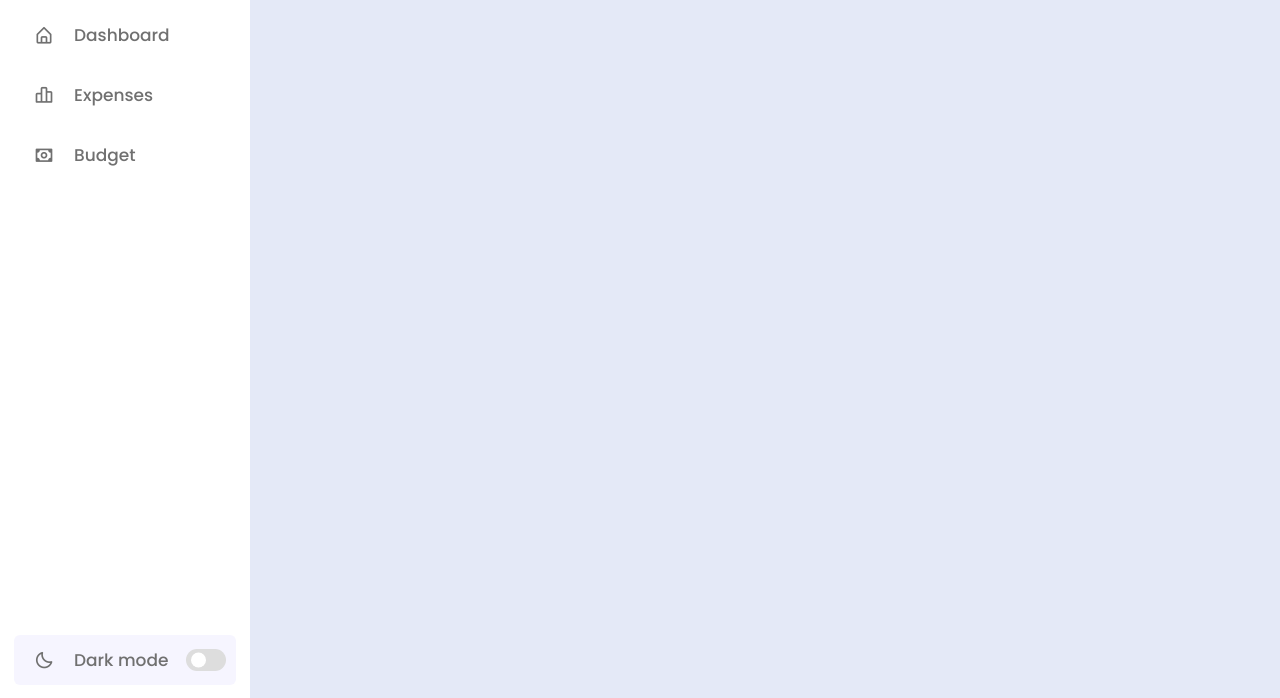
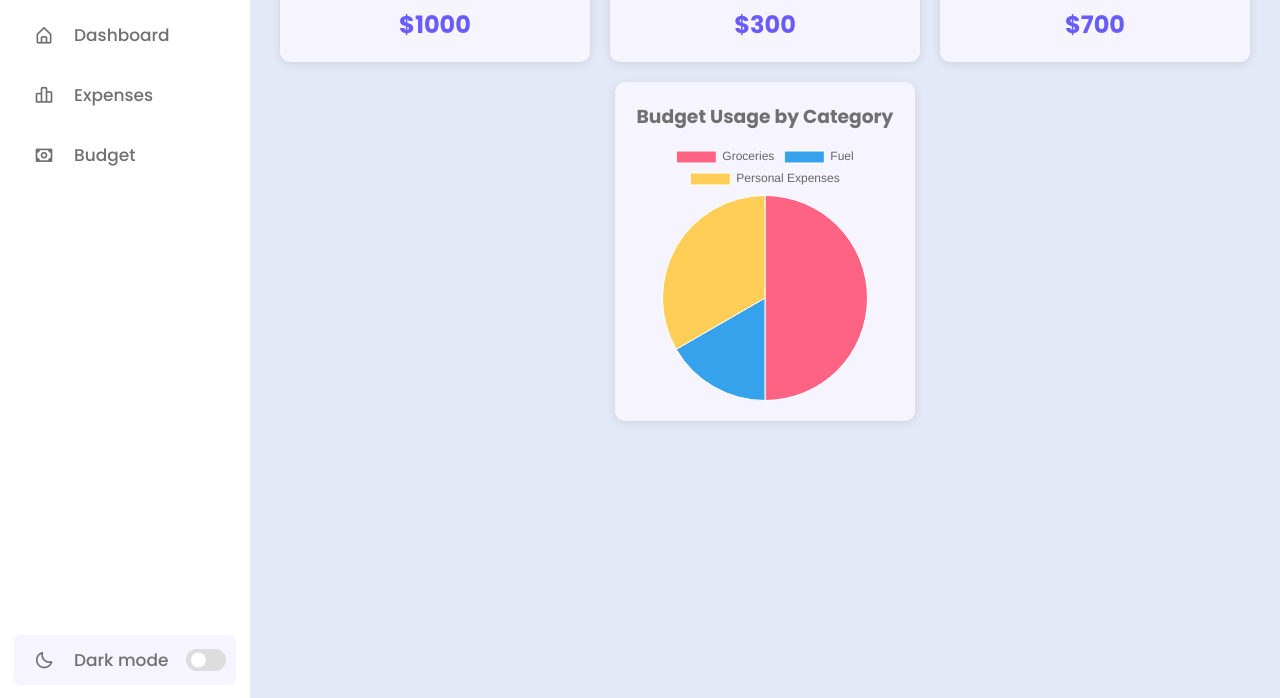
Before and after one commit to VenkataSai5120/ExpenseTracker, a plain HTML site: page index.html in a window 1280 px wide. Shown: the part 102-800 px from the top of the page. Drawn offline with nearby package versions, Linux system fonts and the light colour scheme.

Commit message:
Milestone One

```diff
--- a/app.js
+++ b/app.js
@@ -3,11 +3,6 @@ const body = document.querySelector('body'),
       toggle = body.querySelector(".toggle"),
       modeSwitch = body.querySelector(".toggle-switch"),
       modeText = body.querySelector(".mode-text");
-
-
-toggle.addEventListener("click" , () =>{
-    sidebar.classList.toggle("close");
-})
 
 modeSwitch.addEventListener("click" , () =>{
     body.classList.toggle("dark");
@@ -19,3 +14,68 @@ modeSwitch.addEventListener("click" , () =>{
 
     }
 });
+
+// Example data (you can replace this with your localStorage retrieval)
+let budget = 1000; // Set your total budget here
+let expenses = [
+    { title: "Groceries", amount: 150, category: "Groceries" },
+    { title: "Fuel", amount: 50, category: "Fuel" },
+    { title: "Utilities", amount: 100, category: "Personal Expenses" }
+];
+
+// Function to calculate totals
+function calculateTotals() {
+    // Calculate total expenses
+    const totalExpenses = expenses.reduce((sum, expense) => sum + expense.amount, 0);
+    // Calculate total left
+    const totalLeft = budget - totalExpenses;
+
+    // Update the dashboard cards
+    document.getElementById("budget-amount").innerText = `$${budget}`;
+    document.getElementById("expenses-amount").innerText = `$${totalExpenses}`;
+    document.getElementById("left-amount").innerText = `$${totalLeft}`;
+
+    // Calculate budget usage by category
+    const categoryUsage = {};
+    expenses.forEach(expense => {
+        if (!categoryUsage[expense.category]) {
+            categoryUsage[expense.category] = 0;
+        }
+        categoryUsage[expense.category] += expense.amount;
+    });
+
+    // Create chart for budget usage (you can use Chart.js or similar)
+    const ctx = document.getElementById('budget-chart').getContext('2d');
+    const chartData = {
+        labels: Object.keys(categoryUsage),
+        datasets: [{
+            label: 'Budget Usage by Category',
+            data: Object.values(categoryUsage),
+            backgroundColor: ['#FF6384', '#36A2EB', '#FFCE56', '#4BC0C0'], // Customize colors as needed
+            borderColor: '#fff',
+            borderWidth: 1
+        }]
+    };
+
+    // Create chart using Chart.js (make sure to include Chart.js library)
+    new Chart(ctx, {
+        type: 'pie', // or 'bar', 'line', etc.
+        data: chartData,
+        options: {
+            responsive: true,
+            plugins: {
+                legend: {
+                    display: true,
+                },
+                tooltip: {
+                    enabled: true,
+                }
+            }
+        }
+    });
+}
+
+// Initial load
+document.addEventListener("DOMContentLoaded", () => {
+    calculateTotals();
+});
--- a/index.html
+++ b/index.html
@@ -14,6 +14,8 @@
     <link href='https://unpkg.com/boxicons@2.1.1/css/boxicons.min.css' rel='stylesheet'>
 
     <!--<title>Dashboard Sidebar Menu</title>-->
+    <script src="https://cdn.jsdelivr.net/npm/chart.js"></script>
+
 </head>
 
 <body>
@@ -30,7 +32,6 @@
                         <span class="profession">Spend Wisely!</span>
                     </div>
                 </div>
-                <i class='bx bx-chevron-right toggle'></i>
             </header>
 
             <div class="menu-bar">
@@ -79,10 +80,29 @@
     <main>
         <section id="dashboard">
             <!-- dashboard code -->
+            <div class="dashboard-cards">
+                <div class="card" id="total-budget">
+                    <h3>Total Budget</h3>
+                    <p id="budget-amount">$0</p>
+                </div>
+                <div class="card" id="total-expenses">
+                    <h3>Total Expenses</h3>
+                    <p id="expenses-amount">$0</p>
+                </div>
+                <div class="card" id="total-left">
+                    <h3>Total Left</h3>
+                    <p id="left-amount">$0</p>
+                </div>
+                <div class="card" id="budget-usage">
+                    <h3>Budget Usage by Category</h3>
+                    <canvas id="budget-chart" width="300" height="200"></canvas> <!-- Adjust the size here -->
+                </div>
+            </div>
         </section>
 
         <section id="expenses">
             <!-- expenses code -->
+
         </section>
 
         <section id="budget">
--- a/style.css
+++ b/style.css
@@ -308,3 +308,64 @@ body.dark .switch::before{
 body.dark .home .text{
     color: var(--text-color);
 }
+
+/* ===== Dashboard Cards ===== */
+.dashboard-cards {
+    display: flex;
+    flex-wrap: wrap; /* Allow cards to wrap on smaller screens */
+    justify-content: space-around; /* Space cards evenly */
+    margin: 20px 0;
+}
+
+.card {
+    background-color: var(--primary-color-light);
+    border-radius: 10px;
+    padding: 20px;
+    flex: 1 1 300px; /* Grow and shrink, with a minimum width of 300px */
+    margin: 10px; /* Add margin for spacing between cards */
+    text-align: center;
+    box-shadow: 0 2px 10px rgba(0, 0, 0, 0.1);
+    min-width: 250px; /* Ensure cards don't get too small */
+}
+
+.card h3 {
+    margin-bottom: 10px;
+    color: var(--text-color);
+}
+
+.card p {
+    font-size: 24px;
+    font-weight: bold;
+    color: var(--primary-color);
+}
+
+/* Add this to your existing style.css */
+
+/* ===== Main Section ===== */
+main {
+    margin-left: 250px; /* Space for the sidebar */
+    padding: 20px; /* Add padding around the content */
+    transition: margin-left 0.3s; /* Smooth transition when toggling the sidebar */
+}
+
+body.dark main {
+    margin-left: 250px; /* Ensure dark mode has same margin */
+}
+
+/* Adjust this class if the sidebar is closed */
+body.sidebar.close main {
+    margin-left: 78px; /* Adjust for the smaller sidebar width */
+}
+
+/* Add this to your existing style.css */
+
+/* Style for the chart container to manage size */
+#budget-usage {
+    max-width: 300px; /* Adjust max-width as needed */
+    height: auto; /* Allow height to adjust automatically */
+}
+
+#budget-chart {
+    max-width: 100%; /* Ensure the chart doesn't overflow its container */
+    height: auto; /* Allow height to adjust automatically */
+}
```
